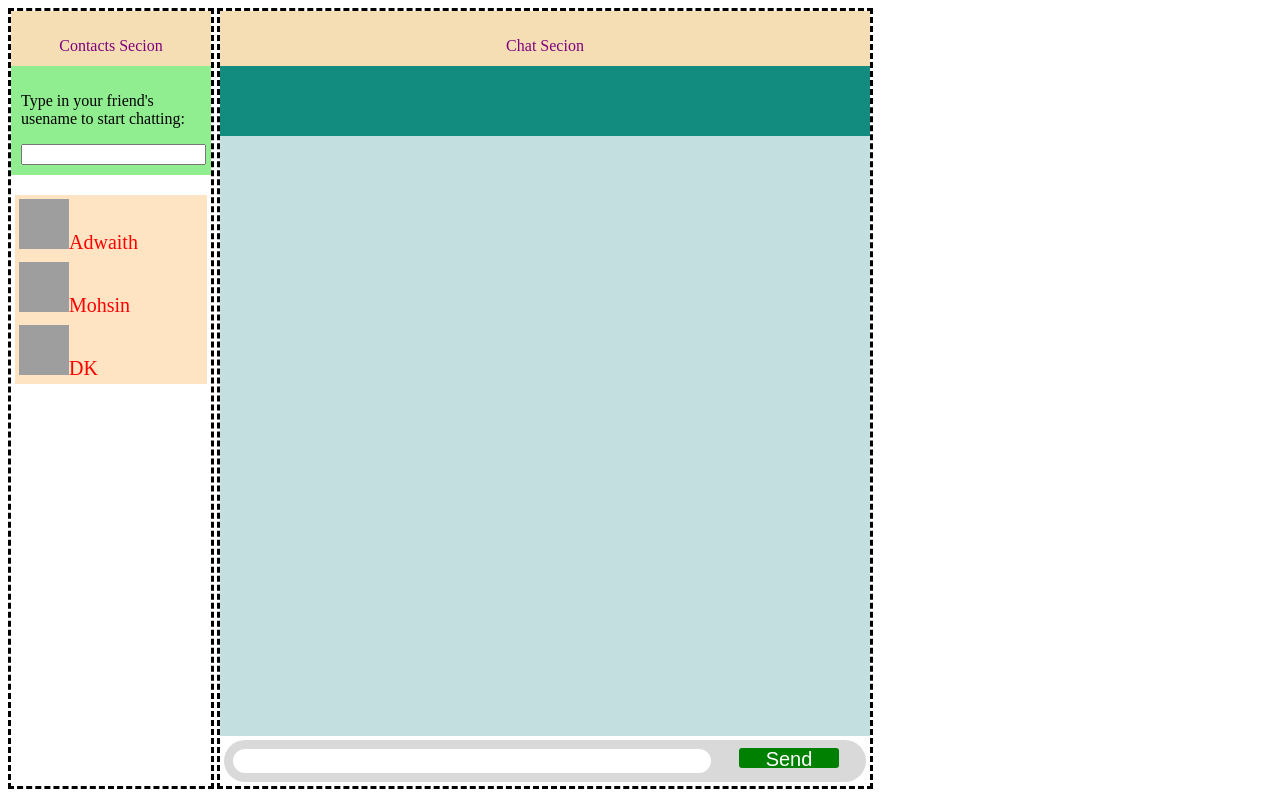
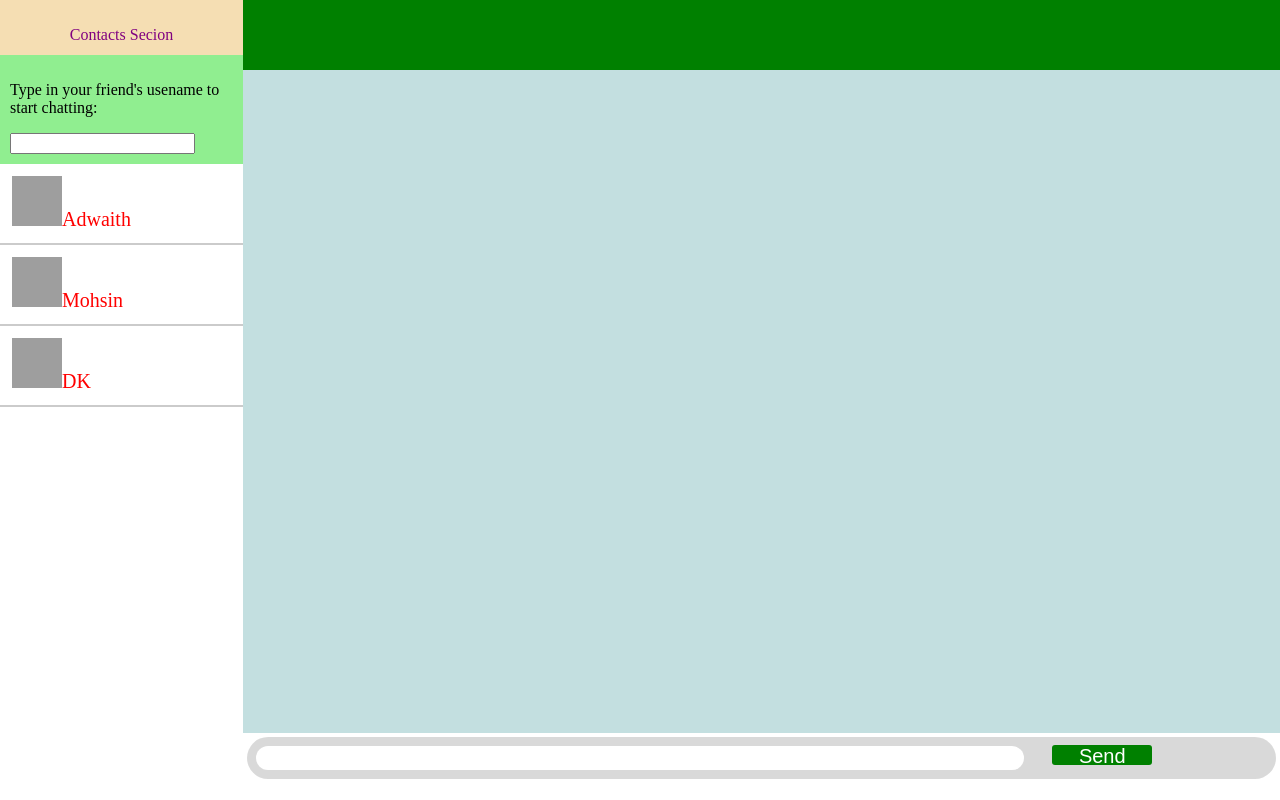
Before and after one commit to mohsinsackeer/WebChat, a Flask app: page /chats in a window 1280 px wide. Run offline with Flask 2, Linux system fonts and the light colour scheme; a user stored in the database is signed in; some libraries are stand-ins or nearby versions; grey boxes are pictures that could not be loaded.

Commit message:
UI updated

```diff
--- /dev/null
+++ b/package.json
@@ -0,0 +1,5 @@
+{
+  "dependencies": {
+    "socket.io": "^4.5.1"
+  }
+}
--- a/src/static/css/styles.css
+++ b/src/static/css/styles.css
@@ -4,24 +4,24 @@
 }
 
 /* Styling Primarily For Chat Sections*/
+body{
+    margin: 0px;
+}
 .chat-screen{
-    width: 865px;
-    height: 775px;
-    float: none;
+    width: 100%;
+    height: 100%;
+    display: flex;
 }
 
 .contacts-section{
-    float: left;
-    width: 200px;
-    border: 3px dashed black;
-    height: 775px;
+    width: 300px;
+    height: 100%;
 }
 
 .chat-section{
     float: right;
-    width: 650px;
-    border: 3px dashed black;
-    height: 775px;
+    width: 100%;
+    height: 100%;
 }
 
 .contacts-header, .chat-header{
@@ -38,22 +38,9 @@
 }
 
 .scroll-div-existing-contacts{
-    padding: 4px;
     overflow-x: hidden;
     overflow-y: auto;
     /*text-align: justify;*/
-}
-
-.scroll-div-existing-contacts div{
-    padding: 4px;
-}
-
-.scroll-div-existing-contacts div:nth-child(odd){
-    background-color: bisque;
-}
-
-.scroll-div-existing-contacts div:nth-child(even){
-    background-color: goldenrod;
 }
 
 .scroll-div-existing-contacts img{
@@ -70,8 +57,10 @@
 .div-chat-name{
     height: 60px;
     padding: 5px;
-    background-color: #128C7E;
-    color: black;
+    align-items: center;
+    display: flex;
+    background-color: green;
+    color: #fff;
 }
 
 .div-chat-name img{
@@ -84,17 +73,17 @@
     height: 50px;
 }
 
-.div-chat-name p{
-    float: right;
-    width: 150px;
+.div-chat-name span{
+    margin-left: 10px;
+    font-size: 20px;
+    font-weight: 600;
 }
 
 .div-chat-window{
-    height: 600px;
+    height: calc(100vh - 137px);
     width: inherit;
     overflow-x: hidden;
     overflow-y: auto;
-    /*background-image: url('https://theabbie.github.io/blog/assets/official-whatsapp-background-image.jpg');*/
     background-color: #c3dfe0
 }
 
@@ -137,36 +126,42 @@
     width:100%;
     border-bottom:2 px solid #000;
     padding-inline-start: 0px;
+    margin-block-start: 0;
+    margin-block-end: 0;
 }
 
 .chat-list > li{
     color:red;
     font-size: 20px;
-    background-color: blanchedalmond;
+    border-bottom: 2px solid rgb(203, 203, 203);
     cursor: pointer;
+    padding: 12px;
 }
 
-.check_class{
-    background-color: green;
+.contacts-listitem{
+    display: flex;
+    align-items: center;
 
+}
+.contacts-listitem span{
+    color: black;
+    margin-left: 10px;
 }
 .messages{
 
     list-style-type: none;
     padding-inline-start: 0px;
-    /* float: right; */
+    margin-left: 20px;
     margin-right: 20px;
-    /* text-align: -webkit-right; */
+
 
 }
 
 .messages > li{
-    width: 634px;
-    /* max-width: 275px; */
     height: fit-content;
-    padding: 10px;
     min-height: 20px;
     height: fit-content;
+    display: flow-root;
     margin-top: 10px;
     text-overflow: ellipsis;
     vertical-align: auto;
@@ -198,3 +224,24 @@
     margin: 0 20px 0 20px;
     font-size: 20px;
 }
+
+/* custom scrollbar */
+::-webkit-scrollbar{
+    width: 3px;
+    background-color: transparent;
+}
+::-webkit-scrollbar-thumb{
+    width: 3px;
+    height: 3px;
+    color:#7c7c7c
+}
+
+/* to be removed later */
+
+.demo-image{
+    width: 25px;
+    height: 25px;
+    background-color:yellow;
+    border-radius: 100%;
+    padding: 12px;
+}
--- a/src/static/js/chat.js
+++ b/src/static/js/chat.js
@@ -1,3 +1,4 @@
+
 var main = function(){
     console.log('chat.js is active!');
 
@@ -33,7 +34,7 @@
 
         var list = $('#chat-list');
         list.empty();
-        var str = "https://png.pngitem.com/pimgs/s/150-1503945_transparent-user-png-default-user-image-png-png.png"
+        var str = "";
 
         list_of_users.forEach(function(user){
             all_usernames.push(user.username);
@@ -41,8 +42,8 @@
 
                 var li = $('<li>');
                 var div = $('<div>');
-                div.addClass("check_class");
-                div.prepend('<img src = "'+ str +'"  alt="contact_image">');
+                div.addClass("contacts-listitem");
+                div.prepend('<div class = demo-image></div>'); //to be changed later
                 div.append('<span >'+ user.name +'</span>');
                 li.append(div);
                 li.addClass(user.username);
@@ -51,10 +52,11 @@
                 $("#chat-list").on('click', 'li.'+user.username, function(){
                     console.log(user.username);
 
-                    $(".div-chat-name p").text(user.name);
-                    $(".div-chat-name img").attr("src", str);
-                    $(".div-chat-name img").attr("alt", "friend's profile image");
-                    $(".div-chat-name img").addClass("profile-pic");
+                    $(".div-chat-name span").text(user.name);
+                    $(".div-chat-name div").addClass("demo-image");
+                    // $(".div-chat-name img").attr("src", str);
+                    // $(".div-chat-name img").attr("alt", "friend's profile image");
+                    // $(".div-chat-name img").addClass("profile-pic");
                     $('.messages').empty();
                     receiver = user.username;
                 });
@@ -67,7 +69,7 @@
         if (data.from !== receiver) { return; }
         console.log(data.message);
         var li = $('<li>');
-        li.text(data.message);
+        li.append('<div class = div-received> <p >'+ data.message +'</p> </div>');
         li.addClass('received');
         messages.append(li);
     });
@@ -94,7 +96,7 @@
             //msgArray.push(msg_text.val())
             var li = $('<li>');
             var msg = msg_text.val();
-            li.text(msg);
+            li.append('<div class = div-sent> <p >'+ msg +'</p> </div>');
             li.addClass('sent');
             messages.append(li);
 
--- a/src/templates/chat/chats.html
+++ b/src/templates/chat/chats.html
@@ -51,13 +51,11 @@
 
 <!--Code for Chats Section-->
 {% block chat %}
-<div class="chat-header">
-    <p class="chat-p">Chat Secion</p>
-</div>
 
 <div class="div-chat-name">
-    <img class="" src="" alt="">
-    <p class="chat-name-p", id="chat-name-p"></p>
+    <div></div>
+    <!-- <img src="../../assets/Group 1.png" alt=""> -->
+    <span class="chat-name-p", id="chat-name-p"></span>
 </div>
 
 <div class="div-chat-window">
```
Also changed, not shown: other parts of src/static/css/styles.css (+34 -3 lines), databasedb.sqlite (added), package-lock.json (added), src/assets/Group 1.png (added).
